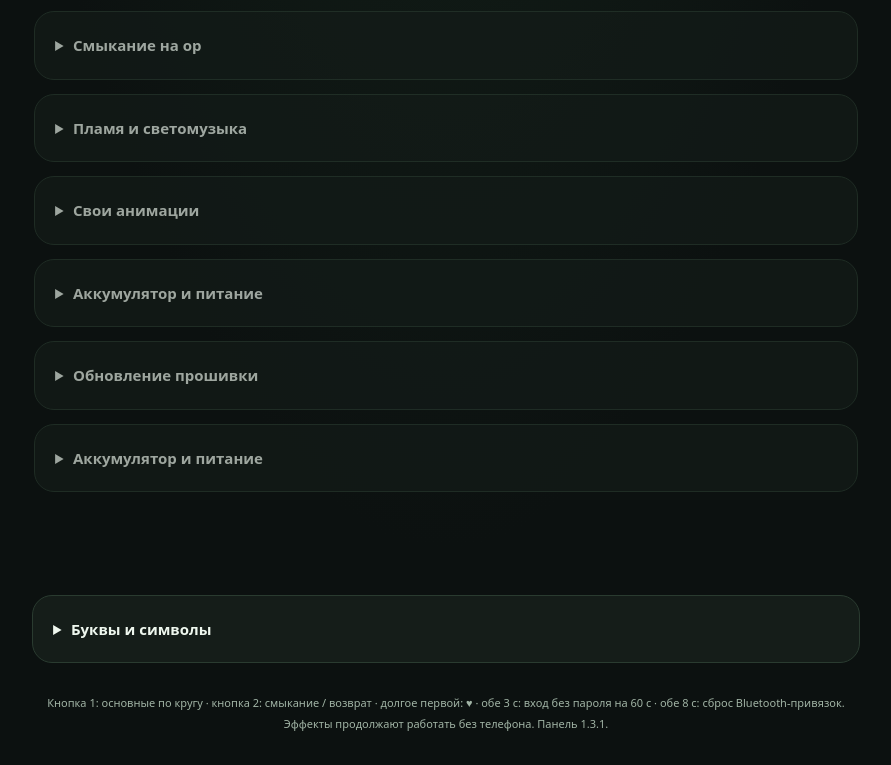
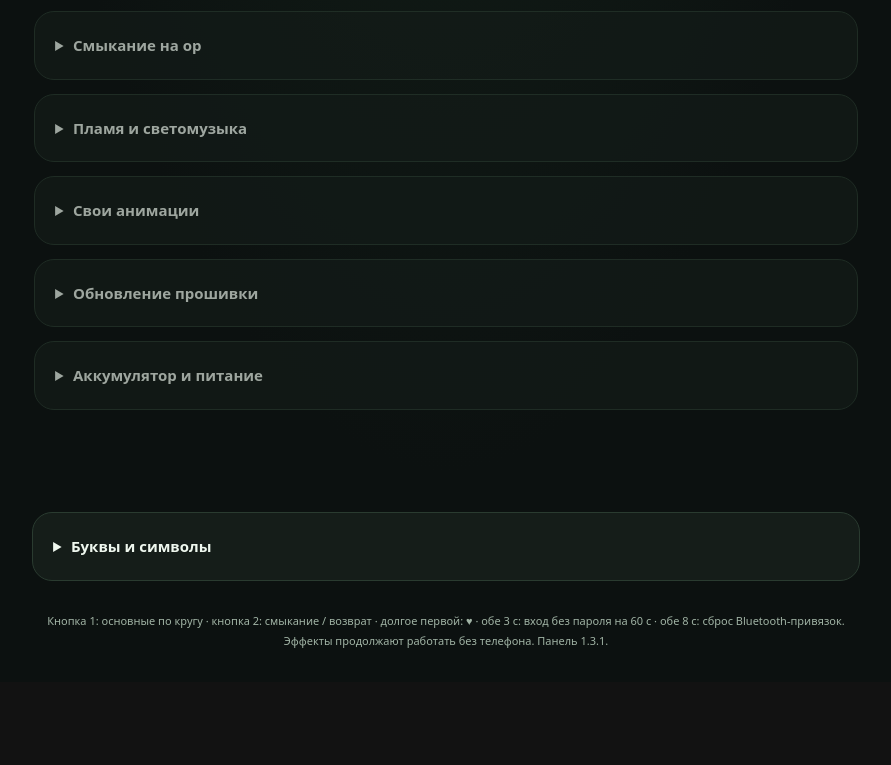
Before and after one commit to SemOr14/greenbandana-panel, a plain HTML site: page index.html in a window 1280 px wide. Shown: the part 1921-2686 px from the top of the page, without its empty margins (194-1085 px from the left). After the commit the page ends 2603 px from the top, so only its background shows below. Drawn offline with Linux system fonts and the light colour scheme.

Commit message:
Finish panel section order and keep battery last

```diff
--- a/index.html
+++ b/index.html
@@ -14,7 +14,7 @@
 <details class="settingsSection"><summary>Смыкание на ор</summary><p>Красное состояние держится минимум 12–15 с. Затем раскрытие начинается, когда одновременно устойчиво изменились громкость и спектр относительно звука срабатывания.</p><div id="roarSettings" class="settings"></div></details>
 <details class="settingsSection"><summary>Пламя и светомузыка</summary><div id="effectsSettings" class="settings"></div><p class="note">Пламя работает независимо от микрофона. Светомузыка: низкие частоты снизу, средние в центре, высокие сверху. Цвета можно менять.</p></details>
 <details class="settingsSection"><summary>Свои анимации</summary><p>Три своих режима. Для каждого нарисуйте до восьми кадров: выберите цвет и нажимайте на точки. Чёрный цвет стирает точку. Каждый кадр сохраняется отдельно.</p><div class="buttons"><label>Режим <select id="customSlot"><option value="0">Своя 1</option><option value="1">Своя 2</option><option value="2">Своя 3</option></select></label><label>Кадр <select id="customFrame"><option value="0">1</option><option value="1">2</option><option value="2">3</option><option value="3">4</option><option value="4">5</option><option value="5">6</option><option value="6">7</option><option value="7">8</option></select></label><label>Цвет <input id="customColor" type="color" value="#00ff18"></label><button id="customErase">Стереть цветом</button><button id="customClear">Очистить кадр</button><button id="customCopy">Копировать предыдущий</button><button id="customSave" class="primary">Сохранить кадр</button></div><svg id="customMatrix" viewBox="-62 -43 124 86" role="img" aria-label="Редактор матрицы"></svg><p id="customStatus" role="status"></p><div id="customSettings" class="settings"></div><p>Скорость, число кадров и реакция на звук общие для трёх своих режимов. После изменения параметров нажмите «Сохранить в маске».</p></details>
-<details class="settingsSection"><summary>Аккумулятор и питание</summary><p>Поддерживается одна Li-ion/LiPo ячейка 3,7 В. Проценты приблизительные и зависят от нагрузки. Во время зарядки выключенная маска недоступна.</p><label class="setting" for="batteryCapacity">Ёмкость аккумулятора, мА·ч</label><div class="calibrationRow"><input id="batteryCapacity" type="number" min="100" max="30000" step="1" inputmode="numeric" value="2500"></div><p id="batteryCapacityStatus" role="status"></p><label class="setting" for="currentLimitInput">Лимит тока ленты, мА</label><div class="calibrationRow"><input id="currentLimitInput" type="number" min="100" max="1800" step="1" inputmode="numeric"></div><p id="currentLimitStatus" role="status"></p><label class="setting" for="measuredVoltage">Напряжение аккумулятора по мультиметру, В</label><div class="calibrationRow"><input id="measuredVoltage" type="number" min="2.5" max="4.4" step="0.01" inputmode="decimal" placeholder="Например, 3.85"><button id="calibrateBattery">Калибровать и сохранить</button></div><p id="batteryCalibrationStatus" role="status"></p><p class="note">Измеряйте на контактах аккумулятора после стабилизации нагрузки. Панель сама рассчитает поправку по текущему показанию банданы.</p></details>
+
 <details class="settingsSection" id="firmwareSection"><summary>Обновление прошивки</summary><p>Для новых алгоритмов удерживайте обе кнопки маски 3 секунды до красной вспышки. Начните обновление в течение 60 секунд. Передача может занять несколько минут; держите телефон рядом и не выключайте питание.</p><button id="otaUpdate" disabled>Обновить с сайта</button><p id="otaProgress" role="status"></p></details>
 <details class="settingsSection"><summary>Аккумулятор и питание</summary><p>Поддерживается одна Li-ion/LiPo ячейка 3,7 В. Проценты приблизительные и зависят от нагрузки. Во время зарядки выключенная маска недоступна.</p><label class="setting" for="batteryCapacity">Ёмкость аккумулятора, мА·ч</label><div class="calibrationRow"><input id="batteryCapacity" type="number" min="100" max="30000" step="1" inputmode="numeric" value="2500"></div><p id="batteryCapacityStatus" role="status"></p><label class="setting" for="currentLimitInput">Лимит тока ленты, мА</label><div class="calibrationRow"><input id="currentLimitInput" type="number" min="100" max="1800" step="1" inputmode="numeric"></div><p id="currentLimitStatus" role="status"></p><label class="setting" for="measuredVoltage">Напряжение аккумулятора по мультиметру, В</label><div class="calibrationRow"><input id="measuredVoltage" type="number" min="2.5" max="4.4" step="0.01" inputmode="decimal" placeholder="Например, 3.85"><button id="calibrateBattery">Калибровать и сохранить</button></div><p id="batteryCalibrationStatus" role="status"></p><p class="note">Измеряйте на контактах аккумулятора после стабилизации нагрузки. Панель сама рассчитает поправку по текущему показанию банданы.</p></details>
 <div class="savebar"><span id="dirty">Настройки не изменены</span><button id="save" class="primary">Сохранить в маске</button></div></fieldset>
```
